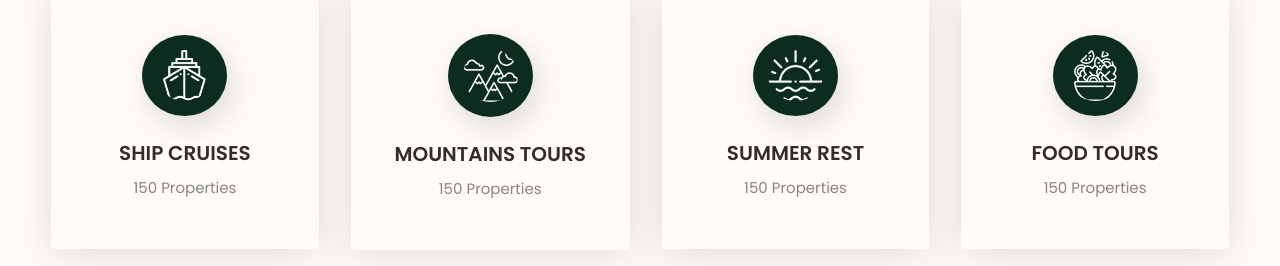
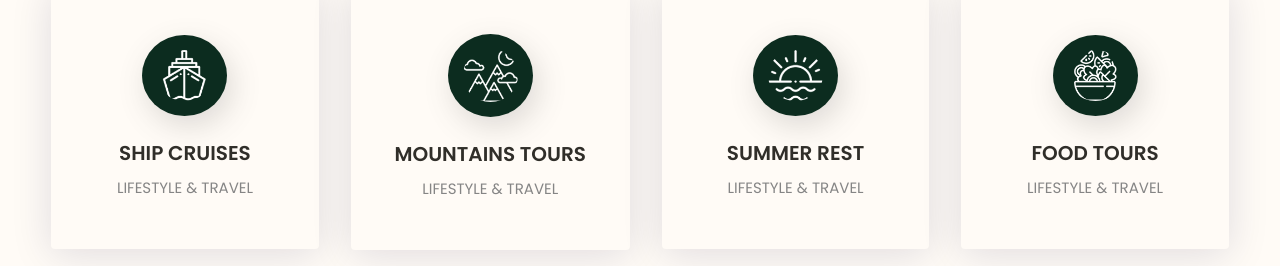
Before and after one commit to MilindaKaushika/demotravelwebsite.github.io, a plain HTML site: page index.html in a window 1280 px wide. Shown: the part 1437-1703 px from the top of the page. Drawn offline with nearby package versions, Linux system fonts and the light colour scheme.

Commit message:
change text

```diff
--- a/index.html
+++ b/index.html
@@ -103,7 +103,7 @@
                     <img src="images/trip1.png">
                 </div>
                 <h4>Ship Cruises</h4>
-                <p>150 Properties</p>
+                <p>LIFESTYLE & TRAVEL</p>
             </div>
 
             <div class="container-box">
@@ -111,7 +111,7 @@
                     <img src="images/trip4.png">
                 </div>
                 <h4>Mountains Tours</h4>
-                <p>150 Properties</p>
+                <p>LIFESTYLE & TRAVEL</p>
             </div>
 
             <div class="container-box">
@@ -119,7 +119,7 @@
                     <img src="images/trip3.png">
                 </div>
                 <h4>Summer Rest</h4>
-                <p>150 Properties</p>
+                <p>LIFESTYLE & TRAVEL</p>
             </div>
 
             <div class="container-box">
@@ -127,7 +127,7 @@
                     <img src="images/trip2.png">
                 </div>
                 <h4>Food Tours</h4>
-                <p>150 Properties</p>
+                <p>LIFESTYLE & TRAVEL</p>
             </div>
         </div>
     </section>
```
